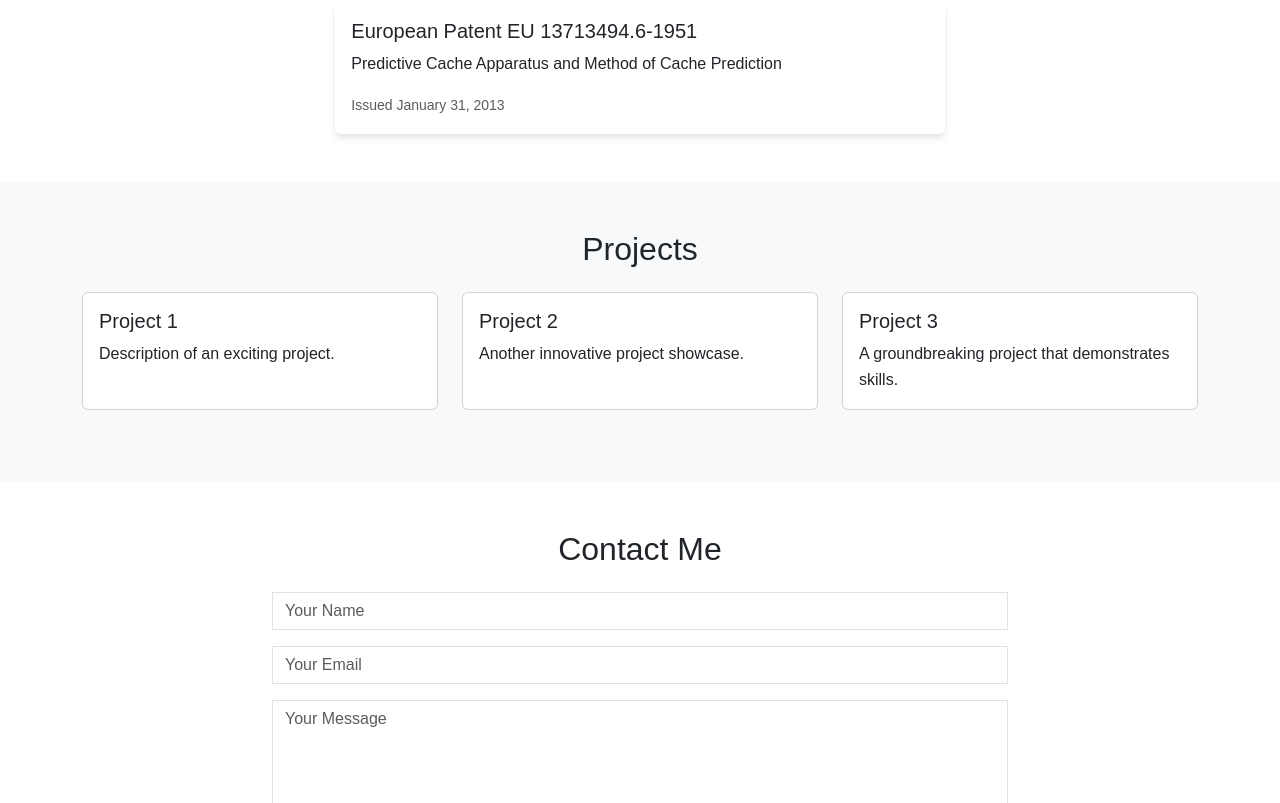
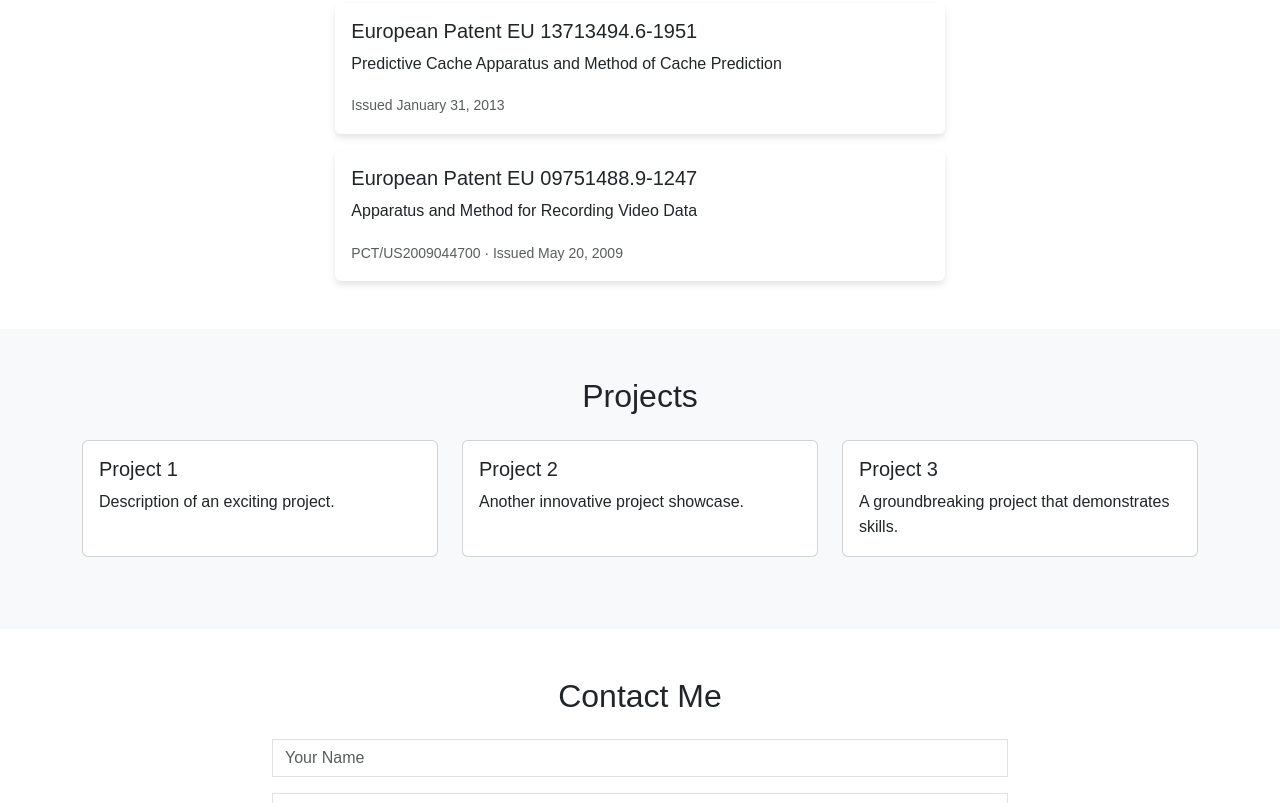
Before and after one commit to asnowfix/asnowfix.github.io, a plain HTML site: page index.html in a window 1280 px wide. Shown: the part 1538-2341 px from the top of the page. Drawn offline with nearby package versions, Linux system fonts and the light colour scheme.

Commit message:
Added European patent for video data recording

```diff
--- a/index.html
+++ b/index.html
@@ -77,11 +77,18 @@
                                         </p>
                                     </div>
                                 </div>
-                                <div class="card">
+                                <div class="card mb-3">
                                     <div class="card-body">
                                         <h5 class="card-title">European Patent EU 13713494.6-1951</h5>
                                         <p class="card-text">Predictive Cache Apparatus and Method of Cache Prediction</p>
                                         <p class="card-text"><small class="text-muted">Issued January 31, 2013</small></p>
+                                    </div>
+                                </div>
+                                <div class="card">
+                                    <div class="card-body">
+                                        <h5 class="card-title">European Patent EU 09751488.9-1247</h5>
+                                        <p class="card-text">Apparatus and Method for Recording Video Data</p>
+                                        <p class="card-text"><small class="text-muted">PCT/US2009044700 · Issued May 20, 2009</small></p>
                                     </div>
                                 </div>
                             </div>
```
